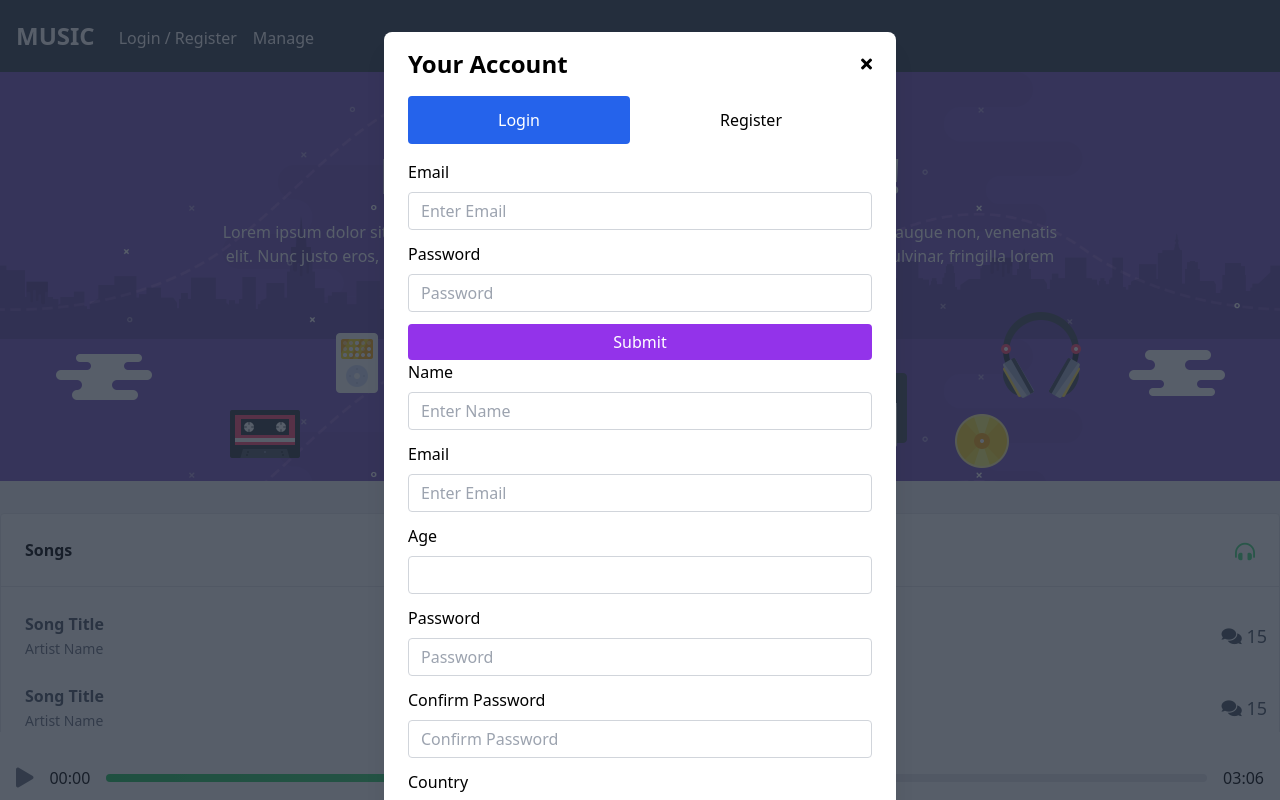
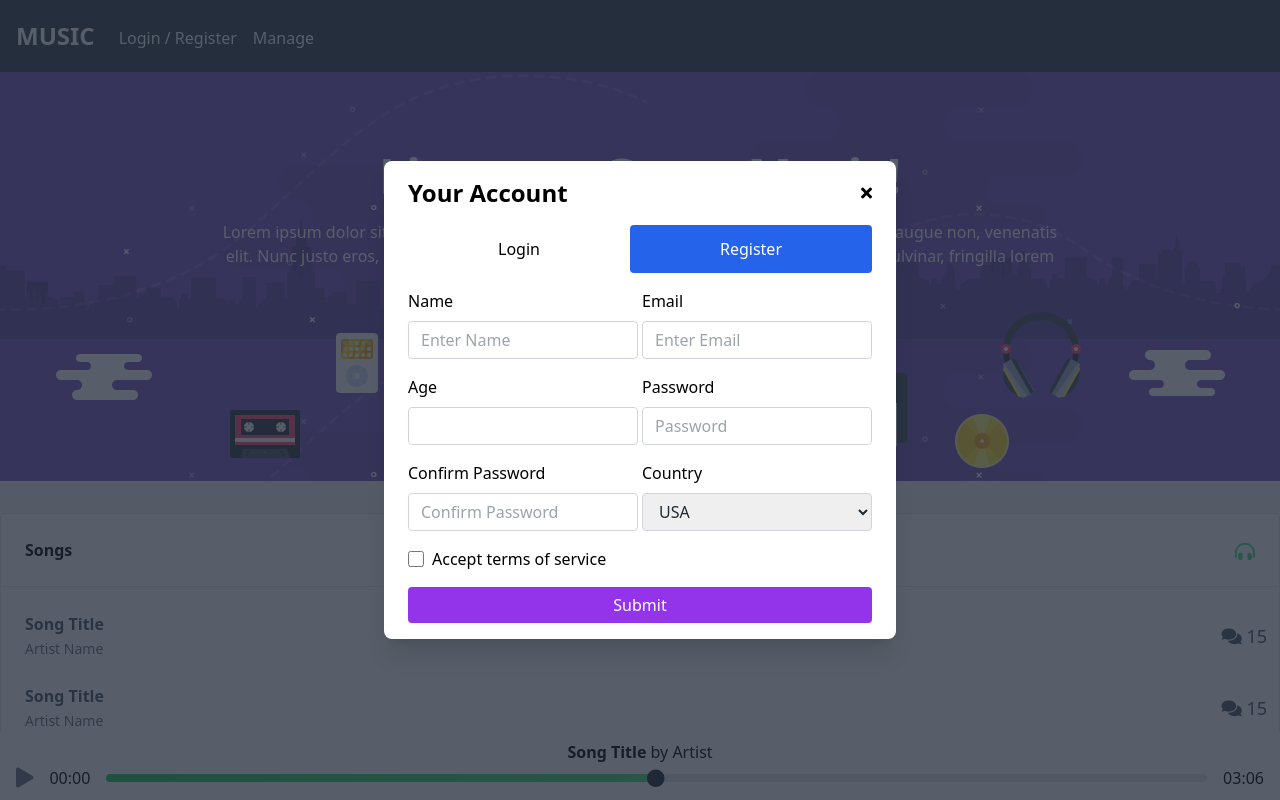
Before and after one commit to Arsalan-Khan17/music-app, a Vue app: page / in a window 1280 px wide. Both pictures are taken after a click on the link "Register". Shown: the top 800 px of the page. Built offline with nearby package versions, Linux system fonts and the light colour scheme.

Commit message:
added login/register tabs

```diff
--- a/src/components/AppAuth.vue
+++ b/src/components/AppAuth.vue
@@ -21,7 +21,7 @@
           <div class="flex justify-between items-center pb-4">
             <p class="text-2xl font-bold">Your Account</p>
             <!-- Modal Close Button -->
-            <div class="modal-close cursor-pointer z-50" @click="isOpen=false">
+            <div class="modal-close cursor-pointer z-50" @click="modalVisibility=false">
               <i class="fas fa-times"></i>
             </div>
           </div>
@@ -30,20 +30,28 @@
           <ul class="flex flex-wrap mb-4">
             <li class="flex-auto text-center">
               <a
-                  class="block rounded py-3 px-4 transition hover:text-white text-white bg-blue-600"
-                  href="#"
+                  class="block rounded py-3 px-4 transition"
+                  :class="{
+                    'hover:text-white text-white bg-blue-600':tab==='login',
+                    'hover:text-blue-600':tab==='register'
+                  }"
+                  href="#" @click.prevent="tab='login'"
               >Login</a
               >
             </li>
             <li class="flex-auto text-center">
-              <a class="block rounded py-3 px-4 transition" href="#"
+              <a class="block rounded py-3 px-4 transition" href="#" @click.prevent="tab='register'"
+                 :class="{
+                    'hover:text-white text-white bg-blue-600':tab==='register',
+                    'hover:text-blue-600':tab==='login'
+                  }"
               >Register</a
               >
             </li>
           </ul>
 
           <!-- Login Form -->
-          <form>
+          <form v-show="tab==='login'">
             <!-- Email -->
             <div class="mb-3">
               <label class="inline-block mb-2">Email</label>
@@ -63,15 +71,16 @@
               />
             </div>
             <button
-                type="submit"
                 class="block w-full bg-purple-600 text-white py-1.5 px-3 rounded transition hover:bg-purple-700"
             >
               Submit
             </button>
           </form>
           <!-- Registration Form -->
-          <form>
+          <form v-show="tab==='register'">
             <!-- Name -->
+
+            <div class="grid grid-cols-2 gap-1 justify-evenly">
               <div class="mb-3">
                 <label class="inline-block mb-2">Name</label>
                 <input
@@ -127,7 +136,7 @@
                 </select>
               </div>
               <!-- TOS -->
-            <div class="mb-3 pl-6">
+              <div class="mb-3 col-span-2 pl-6">
                 <input
                     type="checkbox"
                     class="w-4 h-4 float-left -ml-6 mt-1 rounded"
@@ -135,11 +144,13 @@
                 <label class="inline-block">Accept terms of service</label>
               </div>
               <button
-                type="submit"
-                class="block w-full bg-purple-600 text-white py-1.5 px-3 rounded transition hover:bg-purple-700"
+                  class="block col-span-2 w-full bg-purple-600 text-white py-1.5 px-3 rounded transition hover:bg-purple-700"
               >
                 Submit
               </button>
+            </div>
+
+
           </form>
         </div>
       </div>
@@ -152,9 +163,16 @@
 import useModalStore from '../stores/modal'
 import {mapState,mapWritableState} from "pinia/dist/pinia";
 export default {
+  data(){
+    return{
+      tab:'login'
+    }
+  },
   computed : {
     ...mapState(useModalStore,['hiddenClass']),
-    ...mapWritableState(useModalStore,["isOpen"])
+    ...mapWritableState(useModalStore,{
+      "modalVisibility" : "isOpen"
+    })
   },
 }
 
```
Lines whose indentation alone changed are shown as unchanged.
